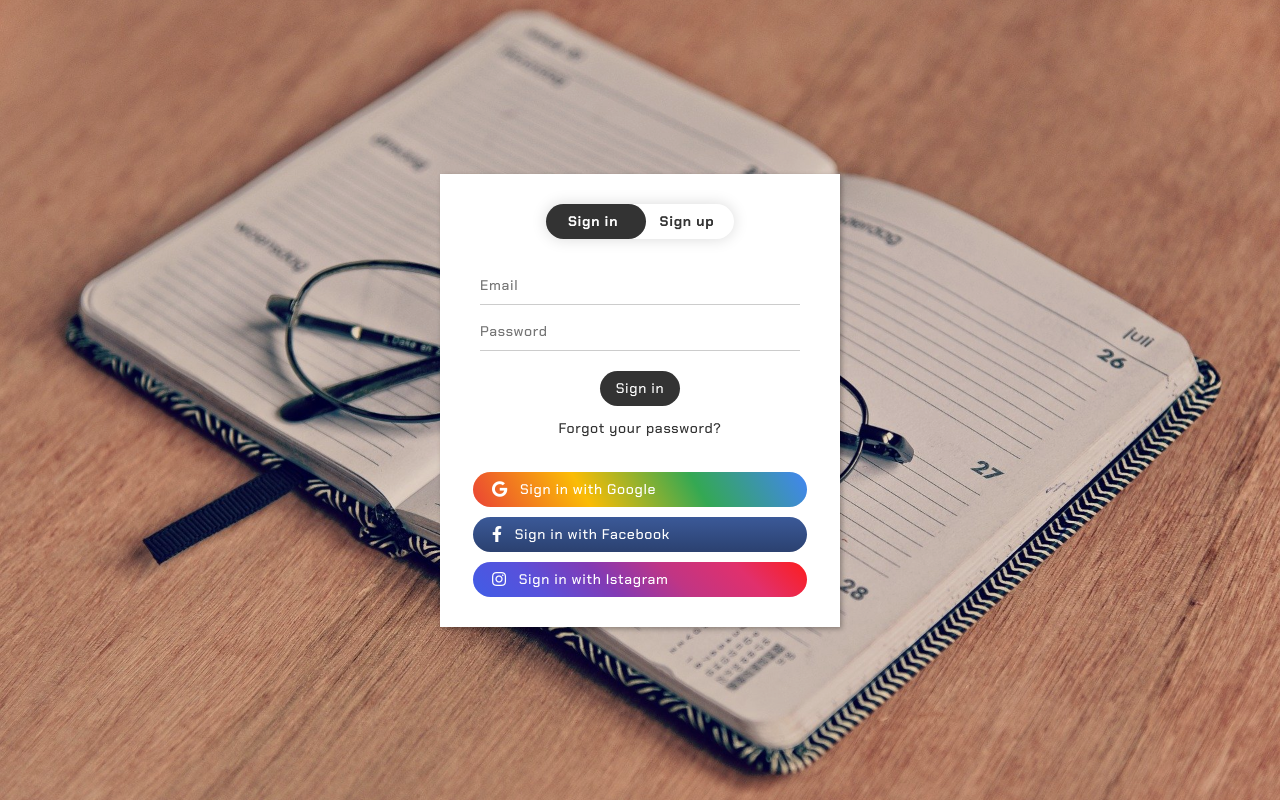
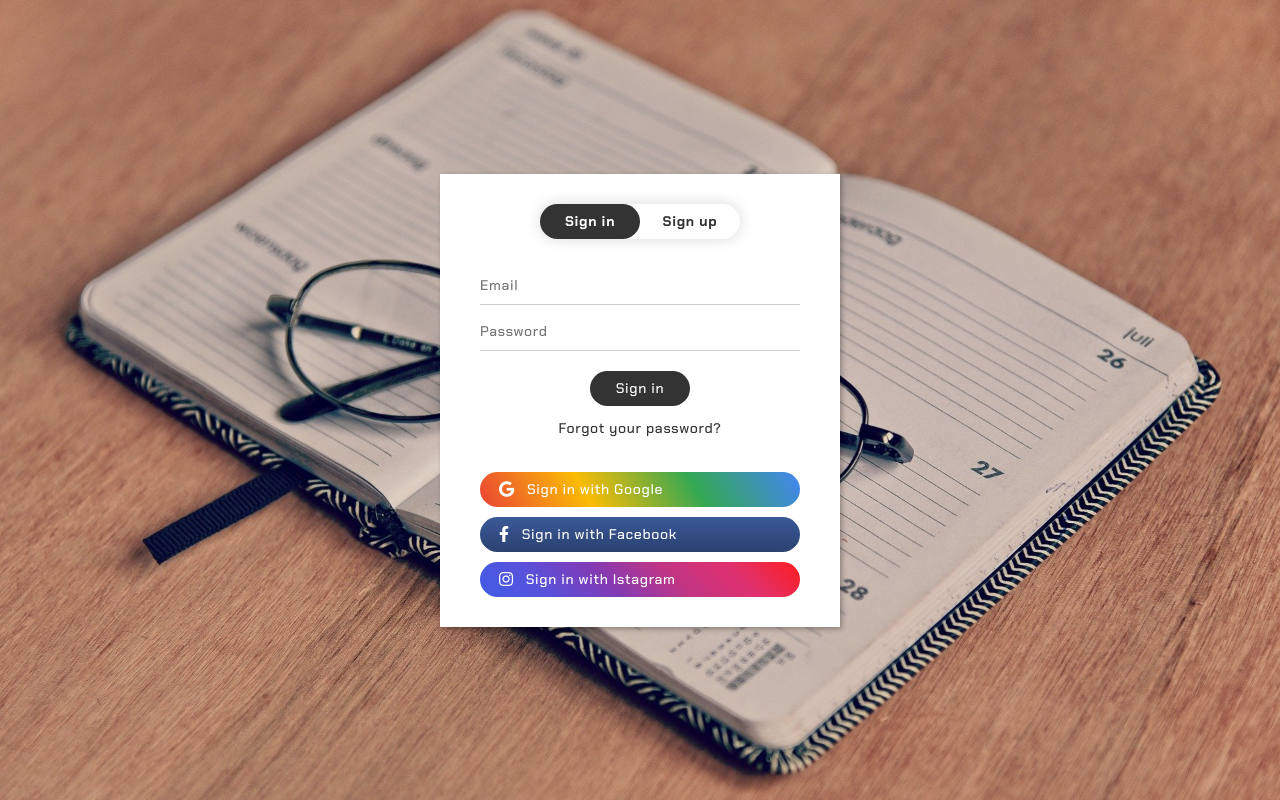
Before and after one commit to GunnKimKR/todolistapp, a plain HTML site: page pages/login.html in a window 1280 px wide. Drawn offline with Linux system fonts and the light colour scheme.

Commit message:
Update style.css

```diff
--- a/assets/css/style.css
+++ b/assets/css/style.css
@@ -131,9 +131,10 @@ h1, h2, h3, h4, h5, h6 {
 
 /* form-group button style */
 .btn-primary {
-  width: 8rem;
+  width: 10rem;
   padding: .5em;
   border-radius: 2rem;
+  box-sizing: border-box;
   background-color: #333;
   color: #fff;
 }
@@ -161,7 +162,6 @@ h1, h2, h3, h4, h5, h6 {
 }
 
 .btn-toggle-box h2 {
-  width: 8rem;
   border-radius: 3rem;
   background-color: transparent;
   color: #333;
```
